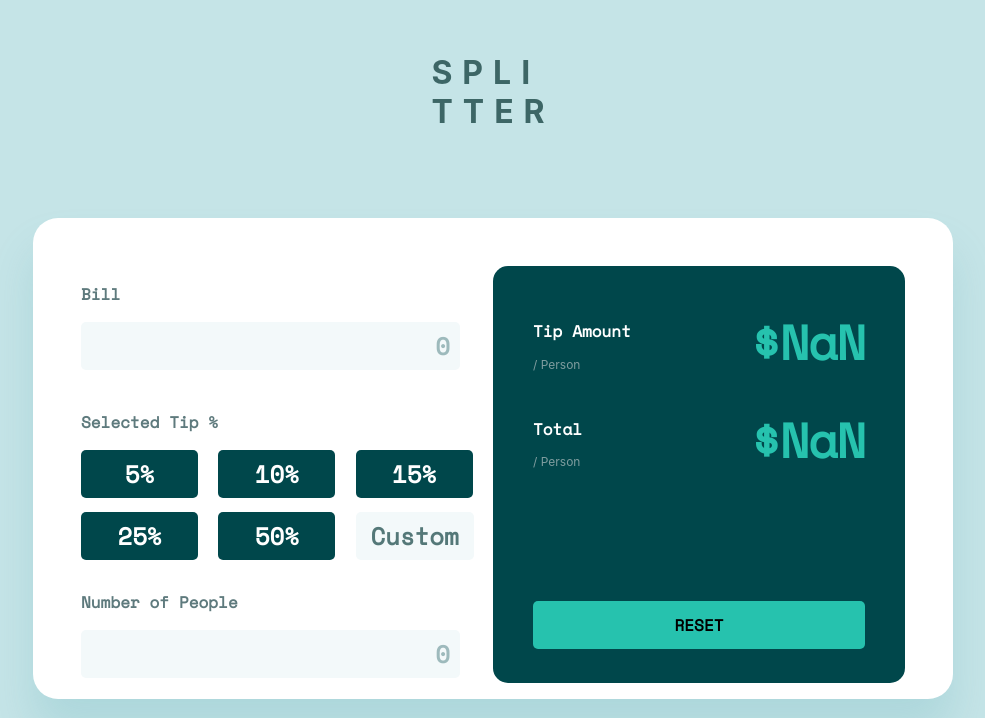
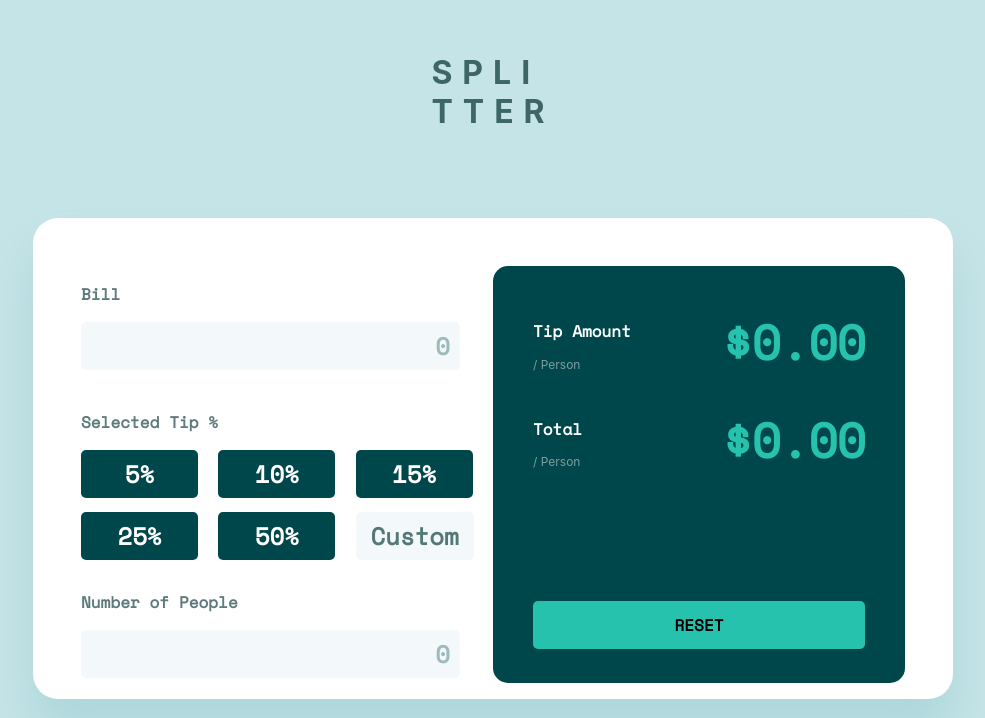
Before and after one commit to MistbornL/tip-calculator, a React (Create React App) app: page / in a window 1280 px wide. Shown: the part 110-828 px from the top of the page, without its empty margins (147-1132 px from the left). Built offline with nearby package versions, Linux system fonts and the light colour scheme.

Commit message:
almost finished

```diff
--- a/src/App.js
+++ b/src/App.js
@@ -4,14 +4,13 @@ import { Tips } from "./data/dummydata";
 function App() {
   const [bill, setBill] = useState("");
   const [people, setPeople] = useState("");
-  const [custom, setCustom] = useState(0);
   const [tip, setTip] = useState(0);
-  const [tipAmount, setTipAmount] = useState(0.0);
+  const [tipAmount, setTipAmount] = useState(0);
   const [total, setTotal] = useState(0.0);
-
+  console.log(tipAmount);
   useEffect(() => {
     setTipAmount((bill * tip) / 100 / people);
-    setTotal((parseInt(bill) + (bill * tip) / 100) / people);
+    setTotal(Math.round((parseInt(bill) + (bill * tip) / 100) / people));
   }, [bill, tip, people]);
 
   const handleReset = () => {
@@ -54,7 +53,7 @@ function App() {
                   );
                 })}
                 <input
-                  onChange={(e) => setCustom(e.target.value)}
+                  onChange={(e) => setTip(e.target.value)}
                   type="text"
                   inputMode="numeric"
                   placeholder="Custom"
@@ -81,7 +80,7 @@ function App() {
                   <h2>Tip Amount</h2>
                   <p>/ Person</p>
                 </div>
-                <span>${tipAmount}</span>
+                <span>${people && bill ? tipAmount : "0.00"}</span>
               </div>
               <div className="render-amount">
                 <div>
@@ -89,7 +88,7 @@ function App() {
                   <p>/ Person</p>
                 </div>
 
-                <span>${total}</span>
+                <span>${people && bill ? total : "0.00"}</span>
               </div>
             </div>
             <div className="calculator-right-bottom">
```
